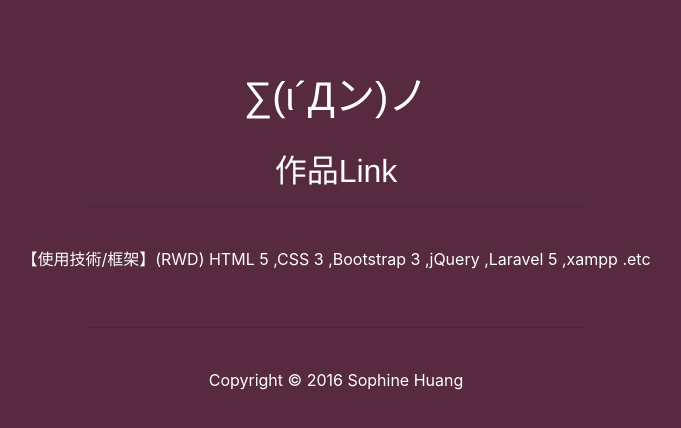
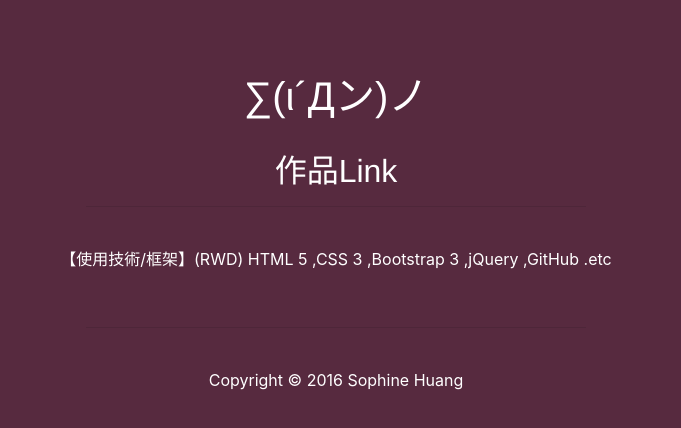
Before and after one commit to su3moemoe/su3moemoe.github.io, a plain HTML site: page index.html in a window 1280 px wide. Shown: the whole page, without its empty margins (304-985 px from the left). Drawn offline with nearby package versions, Linux system fonts and the light colour scheme.

Commit message:
Update index.html

```diff
--- a/index.html
+++ b/index.html
@@ -41,13 +41,8 @@
 				<h2>作品Link</h2><hr><br>
 			</div>
 			<div class="col-lg-12 text-center">
-				<!--
-				<a href="/DoggieDreamland">
-					<img class="center-block" src="../img/logo4.png" alt="狗狗夢想家．DoggieDreamland"/>
-				</a><br>
-				-->
 				<p style="color:#ffffff;">
-					【使用技術/框架】(RWD) HTML 5 ,CSS 3 ,Bootstrap 3 ,jQuery ,Laravel 5 ,xampp .etc
+					【使用技術/框架】(RWD) HTML 5 ,CSS 3 ,Bootstrap 3 ,jQuery ,GitHub .etc
 				</p><br><hr>
 			</div>
 		</div>
```
